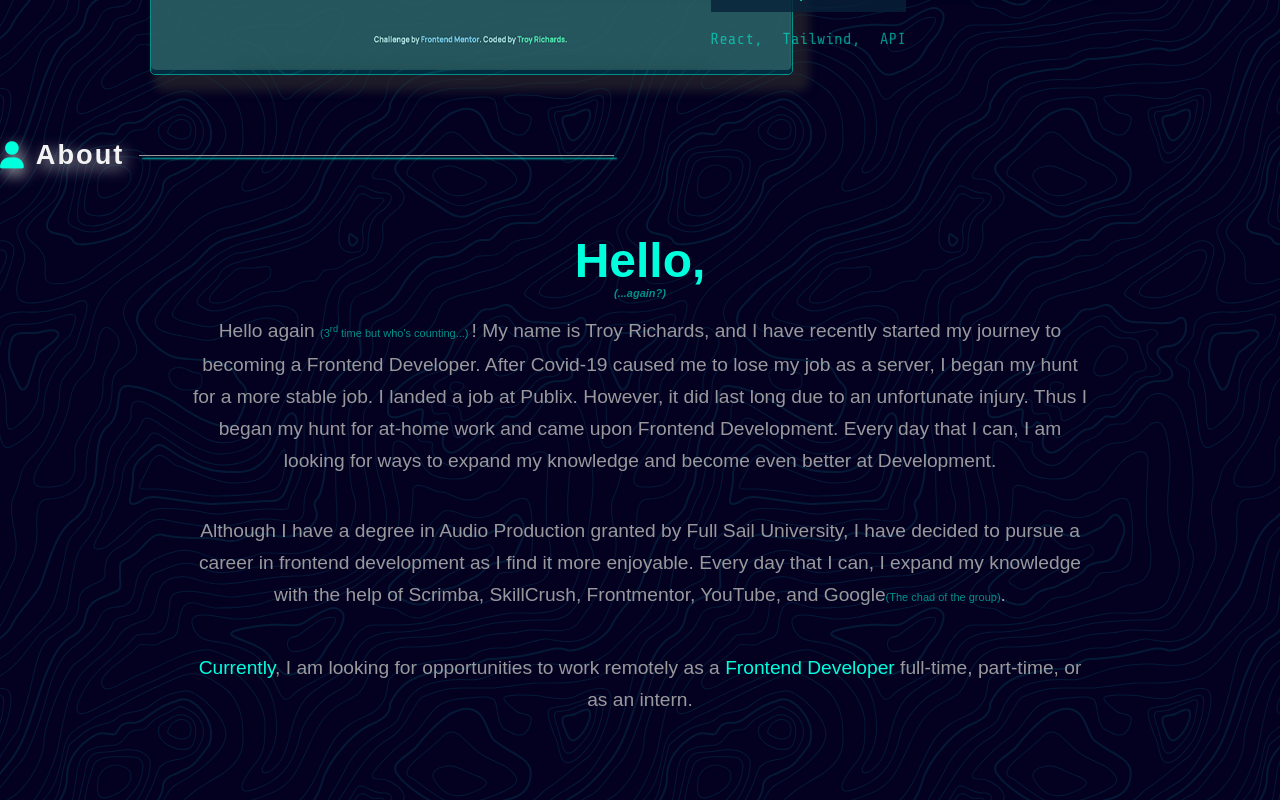
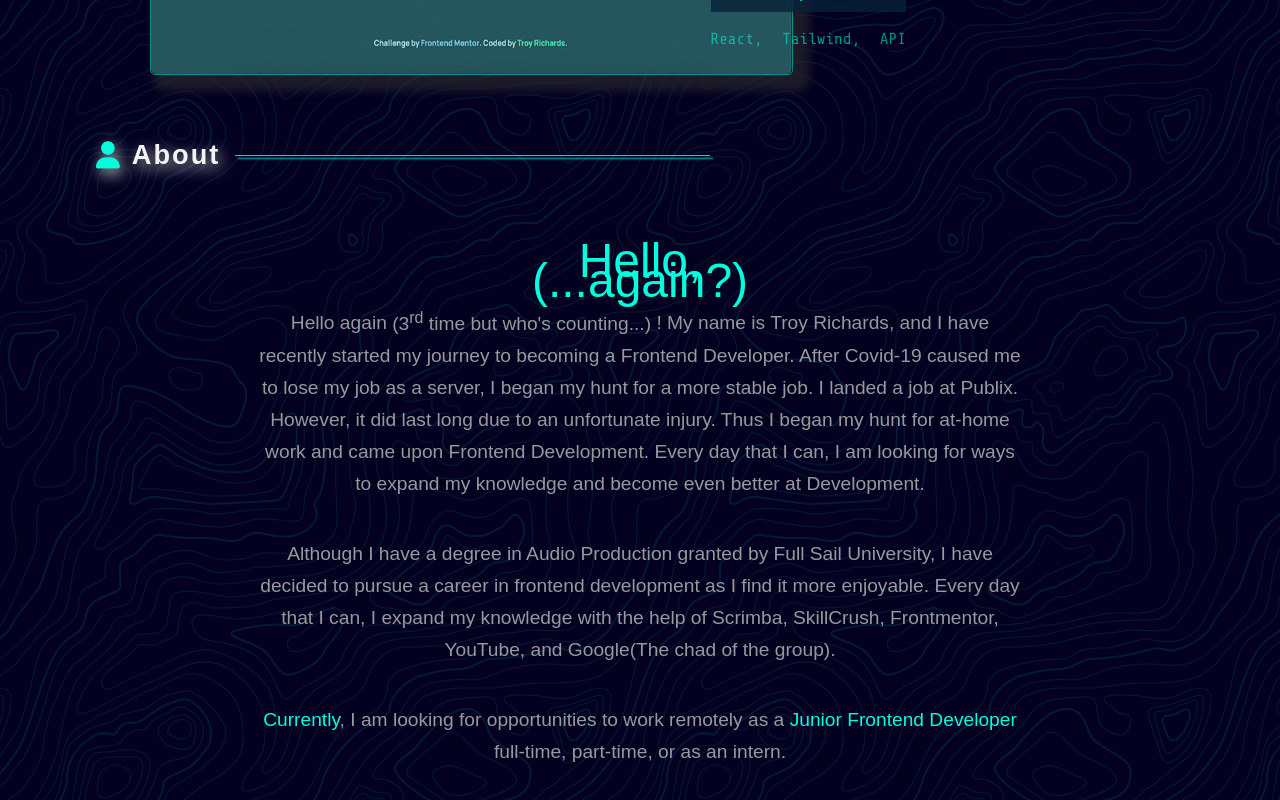
Before and after one commit to TroyRichardsDA/Portfolio-React-Revamp, a React (Create React App) app: page / in a window 1280 px wide. Shown: the part 4320-5120 px from the top of the page. Built offline with nearby package versions, Linux system fonts and the light colour scheme.

Commit message:
Chnaged export method

```diff
--- a/src/Components/About/About.js
+++ b/src/Components/About/About.js
@@ -1,48 +1,55 @@
+import {
+  Container,
+  Header,
+  Small,
+  SubHeader,
+  Text,
+  TextContainer,
+  Wrapper,
+} from "./AboutStyles";
+
 export default function About() {
   return (
-    <section id="about">
-      <div className="about-wrapper">
-        <h2 className="about-header">
+    <Container id="about">
+      <Wrapper className="about-wrapper">
+        <Header className="about-header">
           <i className="header-icon fas fa-user"></i> About
-        </h2>
-        <h2 className="about-subheader">
+        </Header>
+        <SubHeader className="about-subheader">
           Hello, <br />
-          <small>(...again?)</small>
-        </h2>
+          <Small>(...again?)</Small>
+        </SubHeader>
 
-        <div className="about-content">
-          <div className="about-desc">
-            <p>
+        <TextContainer className="about-desc">
+          <Text>
             Hello again{" "}
-              <small>
+            <Small>
               (3<sup>rd</sup> time but who's counting...){" "}
-              </small>
+            </Small>
             ! My name is Troy Richards, and I have recently started my journey
             to becoming a Frontend Developer. After Covid-19 caused me to lose
-              my job as a server, I began my hunt for a more stable job. I
-              landed a job at Publix. However, it did last long due to an
-              unfortunate injury. Thus I began my hunt for at-home work and came
-              upon Frontend Development. Every day that I can, I am looking for
-              ways to expand my knowledge and become even better at Development.
-            </p>
-            <p>
+            my job as a server, I began my hunt for a more stable job. I landed
+            a job at Publix. However, it did last long due to an unfortunate
+            injury. Thus I began my hunt for at-home work and came upon Frontend
+            Development. Every day that I can, I am looking for ways to expand
+            my knowledge and become even better at Development.
+          </Text>
+          <Text>
             Although I have a degree in Audio Production granted by Full Sail
             University, I have decided to pursue a career in frontend
             development as I find it more enjoyable. Every day that I can, I
             expand my knowledge with the help of Scrimba, SkillCrush,
             Frontmentor, YouTube, and Google
-              <small>(The chad of the group)</small>.
-            </p>
-            <p>
-              <span className="important-text">Currently</span>, I am looking
-              for opportunities to work remotely as a{" "}
-              <span className="important-text">Frontend Developer </span>{" "}
+            <Small>(The chad of the group)</Small>.
+          </Text>
+          <Text>
+            <span className="important-text">Currently</span>, I am looking for
+            opportunities to work remotely as a{" "}
+            <span className="important-text">Junior Frontend Developer </span>{" "}
             full-time, part-time, or as an intern.
-            </p>
-          </div>
-          <div className="about-img"></div>
-        </div>
-      </div>
-    </section>
+          </Text>
+        </TextContainer>
+      </Wrapper>
+    </Container>
   );
 }
--- a/src/Components/About/AboutStyles.js
+++ b/src/Components/About/AboutStyles.js
@@ -1,2 +1,13 @@
 import styled from "styled-components";
 import { tablet, desktop } from "../../responsive";
+
+export const Container = styled.section`
+  width: 85%;
+  margin: auto;
+`;
+export const Wrapper = styled.div``;
+export const Header = styled.h2``;
+export const SubHeader = styled.p``;
+export const Small = styled.span``;
+export const TextContainer = styled.div``;
+export const Text = styled.p``;
--- a/src/Components/Header/HeaderStyles.js
+++ b/src/Components/Header/HeaderStyles.js
@@ -1,7 +1,7 @@
 import styled from "styled-components";
 import { tablet, desktop } from "../../responsive";
 
-const Container = styled.header`
+export const Container = styled.header`
   display: flex;
   justify-content: center;
   align-items: center;
@@ -12,12 +12,12 @@ const Container = styled.header`
   })}
 `;
 
-const Wrapper = styled.div`
+export const Wrapper = styled.div`
   width: 85%;
   margin: 0 auto;
 `;
 
-const Greeting = styled.p`
+export const Greeting = styled.p`
   color: var(--highlightColor);
   font-family: var(--fnt-tech);
   font-size: 0.9rem;
@@ -31,7 +31,7 @@ const Greeting = styled.p`
   })}
 `;
 
-const Name = styled.h1`
+export const Name = styled.h1`
   opacity: 0;
   margin-top: 20px;
   text-shadow: 3px 8px 10px rgba(136, 136, 136, 0.507);
@@ -49,7 +49,7 @@ const Name = styled.h1`
   })}
 `;
 
-const HeroHeading = styled.h2`
+export const HeroHeading = styled.h2`
   opacity: 0;
   font-size: 2rem;
   margin-top: 0.5rem;
@@ -64,7 +64,7 @@ const HeroHeading = styled.h2`
   })}
 `;
 
-const HeroDesc = styled.p`
+export const HeroDesc = styled.p`
   opacity: 0;
   animation: load 2s ease forwards 2.3s;
   margin-top: 2rem;
@@ -81,7 +81,7 @@ const HeroDesc = styled.p`
   })}
 `;
 
-const HeroResume = styled.a`
+export const HeroResume = styled.a`
   opacity: 0;
   border: 1px solid var(--highlightColor);
   color: var(--mainTextColor);
@@ -99,13 +99,3 @@ const HeroResume = styled.a`
     fontSize: "1.3rem",
   })}
 `;
-
-export {
-  Container,
-  Greeting,
-  Wrapper,
-  Name,
-  HeroHeading,
-  HeroDesc,
-  HeroResume,
-};
--- a/src/Components/Navbar/NavStyles.js
+++ b/src/Components/Navbar/NavStyles.js
@@ -1,7 +1,7 @@
 import styled from "styled-components";
 import { desktop, tablet } from "../../responsive";
 
-const Container = styled.nav`
+export const Container = styled.nav`
   background: linear-gradient(
     0deg,
     rgba(0, 0, 0, 0) 50%,
@@ -25,15 +25,15 @@ const Container = styled.nav`
   })}
 `;
 
-const Wrapper = styled.div`
+export const Wrapper = styled.div`
   display: flex;
   justify-content: space-between;
   align-items: center;
 `;
 
-const HomeBtn = styled.a``;
+export const HomeBtn = styled.a``;
 
-const Logo = styled.img`
+export const Logo = styled.img`
   width: 50px;
   height: 52px;
   opacity: 0.6;
@@ -44,9 +44,9 @@ const Logo = styled.img`
   }
 `;
 
-const Navigation = styled.div``;
+export const Navigation = styled.div``;
 
-const DropdownBtn = styled.i`
+export const DropdownBtn = styled.i`
   cursor: pointer;
   font-size: 2rem;
 
@@ -55,7 +55,7 @@ const DropdownBtn = styled.i`
   })}
 `;
 
-const DropdownContent = styled.div`
+export const DropdownContent = styled.div`
   position: fixed;
   height: 100vh;
   width: 0;
@@ -75,7 +75,7 @@ const DropdownContent = styled.div`
   })}
 `;
 
-const NavList = styled.ul`
+export const NavList = styled.ul`
   display: flex;
   flex-direction: column;
 
@@ -85,7 +85,7 @@ const NavList = styled.ul`
   })}
 `;
 
-const CloseBtn = styled.li`
+export const CloseBtn = styled.li`
   text-align: right;
   padding-bottom: 3rem;
   transition: all 0.5;
@@ -98,7 +98,7 @@ const CloseBtn = styled.li`
   })}
 `;
 
-const NavItem = styled.li`
+export const NavItem = styled.li`
   font-size: 1.2rem;
   padding: 2rem 1rem;
   white-space: nowrap;
@@ -110,14 +110,14 @@ const NavItem = styled.li`
   })}
 `;
 
-const Link = styled.a`
+export const Link = styled.a`
   transition: all 0.5s;
   &:hover {
     color: var(--highlightColor);
   }
 `;
 
-const Resume = styled.li`
+export const Resume = styled.li`
   font-size: 1.2rem;
   padding: 2rem 1rem;
   white-space: nowrap;
@@ -138,7 +138,7 @@ const Resume = styled.li`
   }
 `;
 
-const ResumeLink = styled.a`
+export const ResumeLink = styled.a`
   transition: all 0.5s;
   &:hover {
     ${tablet({
@@ -146,19 +146,3 @@ const ResumeLink = styled.a`
     })}
   }
 `;
-
-export {
-  Container,
-  Wrapper,
-  HomeBtn,
-  Logo,
-  Navigation,
-  DropdownBtn,
-  DropdownContent,
-  NavList,
-  CloseBtn,
-  NavItem,
-  Link,
-  Resume,
-  ResumeLink,
-};
--- a/src/Components/Projects/Project/ProjectStyles.js
+++ b/src/Components/Projects/Project/ProjectStyles.js
@@ -1,7 +1,7 @@
 import styled from "styled-components";
 import { tablet, desktop } from "../../../responsive";
 
-const Container = styled.div`
+export const Container = styled.div`
   display: grid;
 
   ${tablet({
@@ -12,7 +12,7 @@ const Container = styled.div`
   })}
 `;
 
-const ImgContainer = styled.div`
+export const ImgContainer = styled.div`
   position: relative;
   display: grid;
   border: 0.3px solid var(--dimHighlightColor);
@@ -33,20 +33,23 @@ const ImgContainer = styled.div`
     transform: "translateY(-30px)",
     zIndex: 0,
     boxShadow: "40px 20px 20px rgba(48, 46, 46, 0.582)",
-    border: "1px solid var(--dimHighlightColor)",
     transition: "all .2s ease-in-out",
   })}
 `;
 
-const LinkedImg = styled.a``;
+export const LinkedImg = styled.a`
+  width: 100%;
+  height: 100%;
+`;
 
-const Image = styled.img`
+export const Image = styled.img`
   width: 100%;
+  height: 100%;
   opacity: 0.9;
   border-radius: 5px;
 `;
 
-const ImageCover = styled.div`
+export const ImageCover = styled.div`
   opacity: 0;
   position: absolute;
   width: 100%;
@@ -65,7 +68,7 @@ const ImageCover = styled.div`
   })}
 `;
 
-const TextContainer = styled.div`
+export const TextContainer = styled.div`
   display: grid;
   gap: 2rem;
 
@@ -79,7 +82,7 @@ const TextContainer = styled.div`
   })}
 `;
 
-const Title = styled.h3`
+export const Title = styled.h3`
   text-align: center;
   margin: 4rem 0 0;
   font-size: 1.3rem;
@@ -93,7 +96,7 @@ const Title = styled.h3`
   })}
 `;
 
-const Desc = styled.div`
+export const Desc = styled.div`
   line-height: 1.7rem;
   background-color: var(--projectTextBG);
   padding: 25px;
@@ -106,14 +109,14 @@ const Desc = styled.div`
   })}
 `;
 
-const ProjectLinks = styled.div`
+export const ProjectLinks = styled.div`
   display: flex;
   justify-content: space-around;
   margin-top: 30px;
   font-size: 1.4rem;
 `;
 
-const Link = styled.a`
+export const Link = styled.a`
   color: var(--dimHighlightColor);
   transition: all 1s ease-in-out;
 
@@ -122,13 +125,13 @@ const Link = styled.a`
   }
 `;
 
-const ProjectSkills = styled.p`
+export const ProjectSkills = styled.p`
   display: grid;
   justify-content: center;
   text-align: center;
 `;
 
-const DevWith = styled.span`
+export const DevWith = styled.span`
   color: var(--highlightColor);
 
   ${tablet({
@@ -138,24 +141,8 @@ const DevWith = styled.span`
   })}
 `;
 
-const Skills = styled.span`
+export const Skills = styled.span`
   color: var(--dimHighlightColor);
   word-spacing: 0.7rem;
   font-family: var(--fnt-tech);
 `;
-
-export {
-  Container,
-  ImgContainer,
-  LinkedImg,
-  Image,
-  ImageCover,
-  TextContainer,
-  Title,
-  Desc,
-  ProjectLinks,
-  Link,
-  ProjectSkills,
-  DevWith,
-  Skills,
-};
--- a/src/Components/Projects/ProjectsStyles.js
+++ b/src/Components/Projects/ProjectsStyles.js
@@ -1,12 +1,12 @@
 import styled from "styled-components";
 import { tablet, desktop } from "../../responsive";
 
-const Container = styled.section`
+export const Container = styled.section`
   width: 85%;
   margin: 3rem auto;
 `;
 
-const Header = styled.h2`
+export const Header = styled.h2`
   display: flex;
   align-items: center;
   letter-spacing: 2px;
@@ -31,7 +31,7 @@ const Header = styled.h2`
   })}
 `;
 
-const SubHeader = styled.p`
+export const SubHeader = styled.p`
   text-align: center;
   padding: 2rem 0;
   font-family: var(--fnt-tech);
@@ -45,7 +45,7 @@ const SubHeader = styled.p`
   })}
 `;
 
-const SmallText = styled.span`
+export const SmallText = styled.span`
   font-size: 10px;
   margin-left: 30px;
   transition: all 0.5s;
@@ -56,7 +56,7 @@ const SmallText = styled.span`
   }
 `;
 
-const ProjectsContainer = styled.div`
+export const ProjectsContainer = styled.div`
   display: grid;
   margin-top: 2rem;
   gap: 6rem;
@@ -72,5 +72,3 @@ const ProjectsContainer = styled.div`
     gap: "8rem",
   })}
 `;
-
-export { Container, Header, SubHeader, SmallText, ProjectsContainer };
--- a/src/Components/Skills/SkillsStyles.js
+++ b/src/Components/Skills/SkillsStyles.js
@@ -1,18 +1,18 @@
 import styled from "styled-components";
 import { tablet, desktop } from "../../responsive";
 
-const Container = styled.section`
+export const Container = styled.section`
   background-color: var(--main-BG);
   height: 100vh;
   padding: 7rem 0;
 `;
 
-const Wrapper = styled.div`
+export const Wrapper = styled.div`
   width: 85%;
   margin: 0 auto;
 `;
 
-const Header = styled.h2`
+export const Header = styled.h2`
   letter-spacing: 2px;
   display: flex;
   justify-content: space-around;
@@ -43,7 +43,7 @@ const Header = styled.h2`
   })}
 `;
 
-const DevSkills = styled.div`
+export const DevSkills = styled.div`
   display: flex;
   flex-flow: wrap;
   margin: 2rem;
@@ -56,7 +56,7 @@ const DevSkills = styled.div`
   })}
 `;
 
-const DevSkill = styled.p`
+export const DevSkill = styled.p`
   flex: 1;
   min-width: min-content;
   white-space: nowrap;
@@ -77,5 +77,3 @@ const DevSkill = styled.p`
     border-radius: 15px;
   }
 `;
-
-export { Container, Wrapper, Header, DevSkills, DevSkill };
--- a/src/index.css
+++ b/src/index.css
@@ -147,12 +147,6 @@ About
   margin-bottom: 10px;
 }
 
-.about-subheader > small {
-  color: var(--dimHighlightColor);
-  font-size: 10px;
-  font-style: italic;
-}
-
 
 .about-desc {
   display: grid;
@@ -162,6 +156,7 @@ About
 #about small {
   font-size: 11px;
   color: var(--dimHighlightColor);
+  font-style: italic;
 }
 
 
```
Lines whose indentation alone changed are shown as unchanged.
